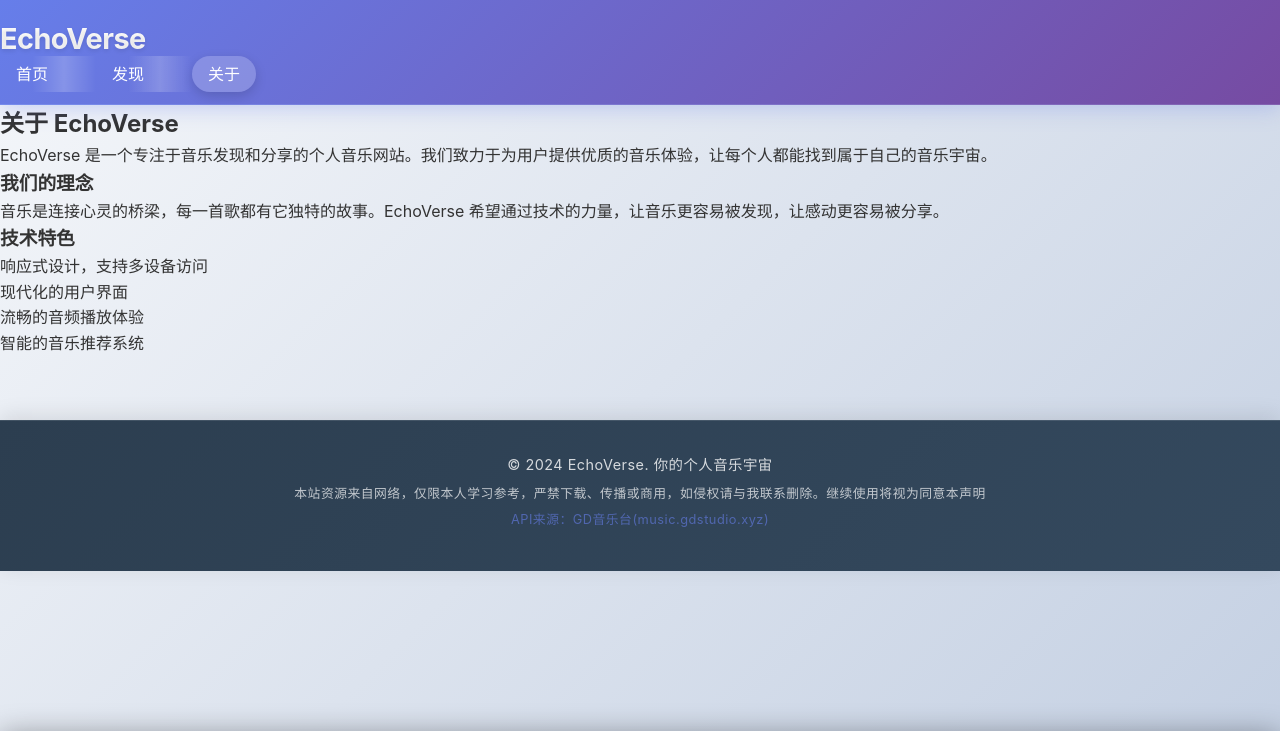
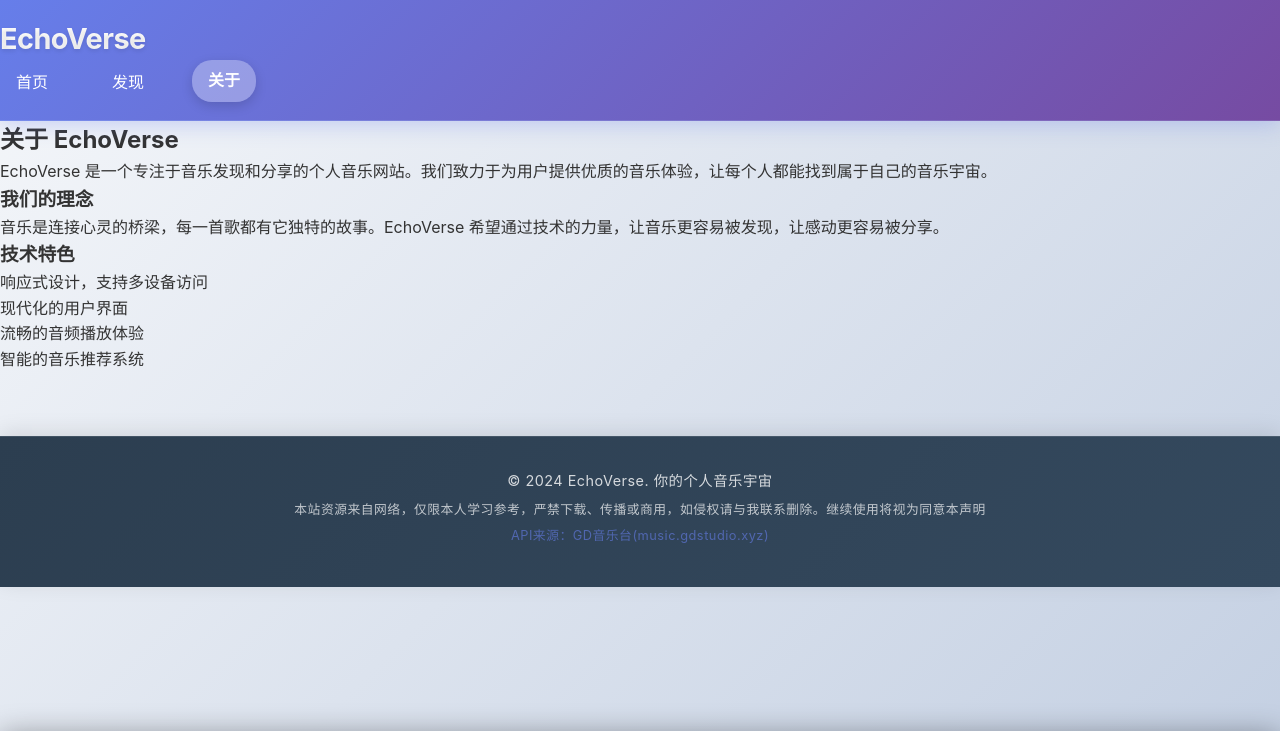
Before and after one commit to Theleeying/Theleeying.github.io, a plain HTML site: page about.html in a window 1280 px wide. Shown: the top 731 px of the page. Drawn offline with Linux system fonts and the light colour scheme; no server answers.

Commit message:
fix: 修复导航栏闪烁

```diff
--- a/about.html
+++ b/about.html
@@ -79,6 +79,7 @@
     <audio id="audio-player" preload="metadata"></audio>
 
     <script src="js/common.js"></script>
+    <script src="js/navigation.js"></script>
     <script src="js/song-api.js"></script>
     <script src="js/page/player.js"></script>
 </body>
--- a/css/common.css
+++ b/css/common.css
@@ -11,6 +11,7 @@
     box-shadow: 0 4px 20px rgba(102, 126, 234, 0.3);
     backdrop-filter: blur(10px);
     border-bottom: 1px solid rgba(255, 255, 255, 0.1);
+    will-change: auto;
 }
 
 .navbar .container {
@@ -33,6 +34,14 @@
 .nav-menu {
     display: flex;
     gap: 2rem;
+    list-style: none;
+    margin: 0;
+    padding: 0;
+}
+
+.nav-menu li {
+    margin: 0;
+    padding: 0;
 }
 
 .nav-menu a {
@@ -42,29 +51,25 @@
     border-radius: 20px;
     transition: all 0.3s ease;
     position: relative;
-    overflow: hidden;
+    text-decoration: none;
+    display: block;
+    cursor: pointer;
+    user-select: none;
+    backface-visibility: hidden;
+    transform: translateZ(0);
 }
 
-.nav-menu a::before {
-    content: '';
-    position: absolute;
-    top: 0;
-    left: -100%;
-    width: 100%;
-    height: 100%;
-    background: linear-gradient(90deg, transparent, rgba(255,255,255,0.2), transparent);
-    transition: left 0.5s ease;
+.nav-menu a:hover {
+    background: rgba(255,255,255,0.2);
+    backdrop-filter: blur(10px);
+    transform: translateZ(0) translateY(-2px);
+    box-shadow: 0 4px 12px rgba(0,0,0,0.15);
 }
 
-.nav-menu a:hover::before {
-    left: 100%;
-}
-
-.nav-menu a:hover,
 .nav-menu a.active {
-    background: rgba(255,255,255,0.2);
-    backdrop-filter: blur(10px);
-    transform: translateY(-2px);
+    background: rgba(255,255,255,0.3);
+    font-weight: 600;
+    transform: translateZ(0) translateY(-2px);
     box-shadow: 0 4px 12px rgba(0,0,0,0.15);
 }
 
--- /dev/null
+++ b/js/navigation.js
@@ -0,0 +1,56 @@
+// 导航栏功能
+class Navigation {
+    constructor() {
+        this.init();
+    }
+
+    init() {
+        this.setActiveNavItem();
+        this.setupNavClickHandlers();
+    }
+
+    // 设置当前页面的活动导航项
+    setActiveNavItem() {
+        const currentPage = this.getCurrentPage();
+        const navLinks = document.querySelectorAll('.nav-menu a');
+
+        navLinks.forEach(link => {
+            link.classList.remove('active');
+            if (link.getAttribute('href') === currentPage) {
+                link.classList.add('active');
+            }
+        });
+    }
+
+    // 获取当前页面文件名
+    getCurrentPage() {
+        const path = window.location.pathname;
+        const page = path.split('/').pop();
+        return page || 'index.html';
+    }
+
+    // 设置导航点击处理
+    setupNavClickHandlers() {
+        const navLinks = document.querySelectorAll('.nav-menu a');
+
+        navLinks.forEach(link => {
+            link.addEventListener('click', (e) => {
+                // 移除所有活动状态
+                navLinks.forEach(l => l.classList.remove('active'));
+                // 添加当前链接的活动状态
+                link.classList.add('active');
+
+                // 添加点击效果
+                link.style.transform = 'translateY(-2px) scale(0.95)';
+                setTimeout(() => {
+                    link.style.transform = '';
+                }, 150);
+            });
+        });
+    }
+}
+
+// 页面加载完成后初始化导航
+document.addEventListener('DOMContentLoaded', () => {
+    new Navigation();
+});
```
Also changed, not shown: explore.html (+1 -0 lines), index.html (+1 -0 lines).
